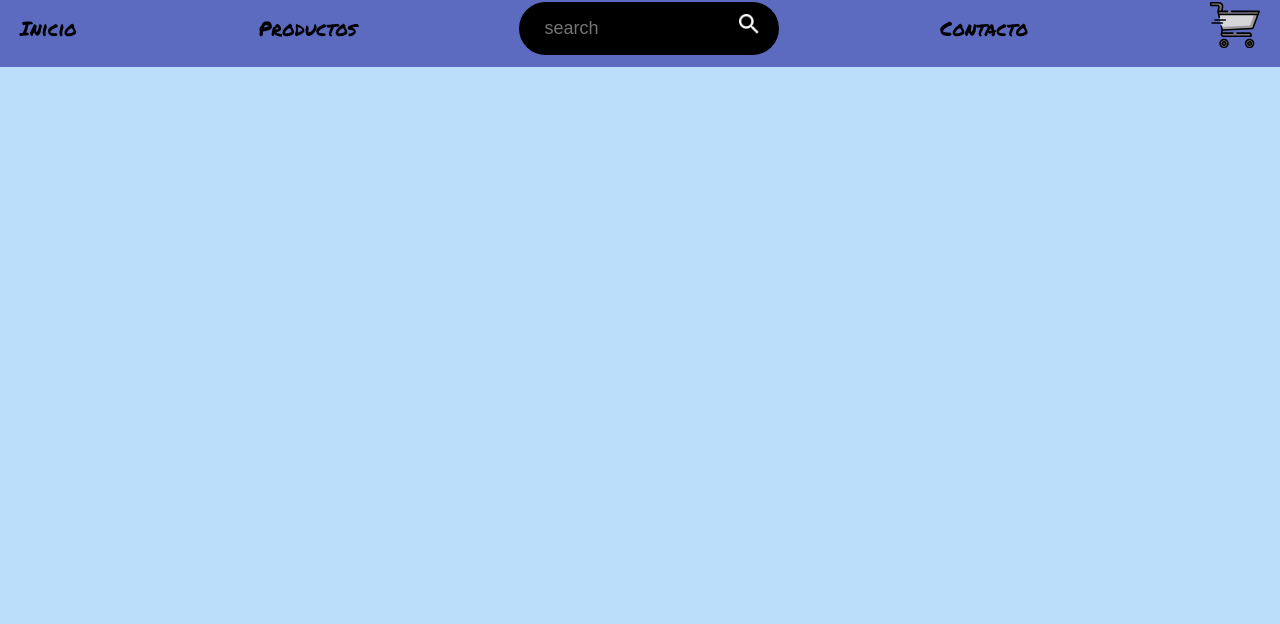
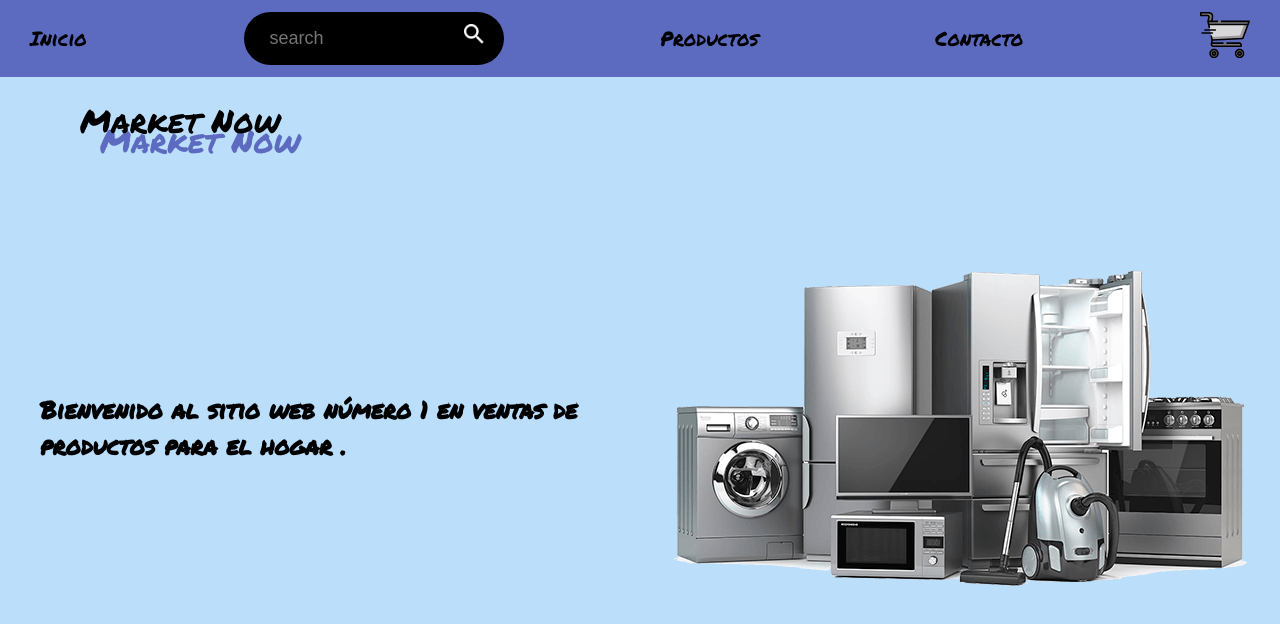
Before and after one commit to pato626/Proyecto1, a React (Vite) app in the folder Client/: page / in a window 1280 px wide. Shown: the top 624 px of the page. Built offline with nearby package versions, Linux system fonts and the light colour scheme.

Commit message:
sexto commit

```diff
--- a/Client/src/App.css
+++ b/Client/src/App.css
@@ -44,6 +44,7 @@ body {
 .navbar {
   background-color: #5c6bc0;
  padding-bottom: 10px;
+ padding: 10px;
 }
 
 .search-box {
@@ -61,3 +62,27 @@ body {
   font-size: 18px;
   max-width: 200px;
 }
+
+
+.Inicio {
+  display: grid;
+  grid-template-columns: 600px 600px;
+  grid-template-rows: auto auto;
+  margin-top: 100px;
+  justify-content: center;
+  align-items: center;
+  font-family: "Permanent Marker", cursive;
+  font-weight: 400;
+  font-style: normal;
+
+}
+
+.Title {
+  font-family: "Permanent Marker", cursive;
+  font-weight: 400;
+  font-style: normal;
+  margin-top: 20px;
+  margin-left: 80px;
+  text-shadow: #5c6bc0 20px 20px;
+
+}
--- a/Client/src/App.jsx
+++ b/Client/src/App.jsx
@@ -1,4 +1,5 @@
 import './App.css'
+import Inicio from './components/Inicio'
 import Navbar from './components/Navbar'
 
 
@@ -8,6 +9,7 @@ function App() {
   return (
     <div>
       <Navbar/>
+      <Inicio/>
     </div>
   )
 }
--- /dev/null
+++ b/Client/src/components/Inicio.jsx
@@ -0,0 +1,16 @@
+import React from 'react'
+import Hogar from "../assets/Hogar.png"
+
+const Inicio = () => {
+  return (
+    <div>
+      <h1 className='Title'>Market Now</h1>
+        <div className='Inicio'>
+        <h2>Bienvenido al sitio web número 1 en ventas de productos para el hogar .</h2>
+        <div><img src= {Hogar} alt="" /></div>
+        </div>
+    </div>
+  )
+}
+
+export default Inicio
--- a/Client/src/components/Navbar.jsx
+++ b/Client/src/components/Navbar.jsx
@@ -9,14 +9,14 @@ const Navbar = () => {
                 <nav>
                     <ul>
 
-                        <a href=""> <li>Inicio</li> </a>
+                        <a href=""><li>Inicio</li> </a>
+                        <div className='search-box'>
+                            <input type="search" placeholder='search' />
+                            <img src={Search} alt="" className='logo2' />
+                        </div>
                         <a href=""> <li>Productos</li></a>
-                        <div className='search-box'>
-                        <input type="search" placeholder='search' />
-                        <img src={Search} alt="" className='logo2'/>
-                        </div>
                         <a href=""> <li>Contacto</li></a>
-                        <a href=""> <li><img src={Cart} alt="" className='logo'/></li></a>
+                        <a href=""> <li><img src={Cart} alt="" className='logo' /></li></a>
 
                     </ul>
                 </nav>
```
Also changed, not shown: Client/src/components/Cart.jsx (added, +11 -0 lines), Client/src/components/Contacto.jsx (added, +11 -0 lines), Client/src/assets/Hogar.png (added).
